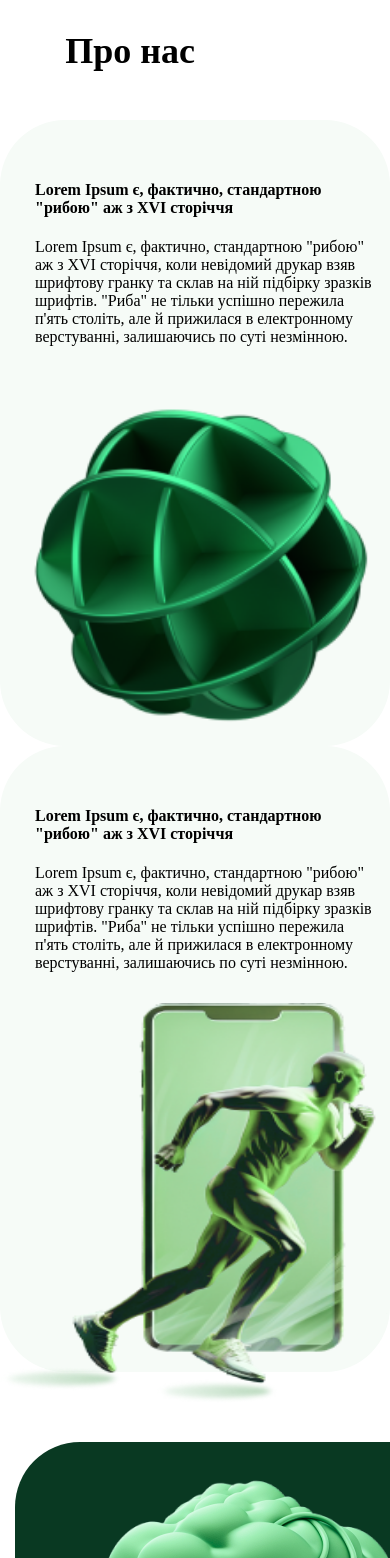
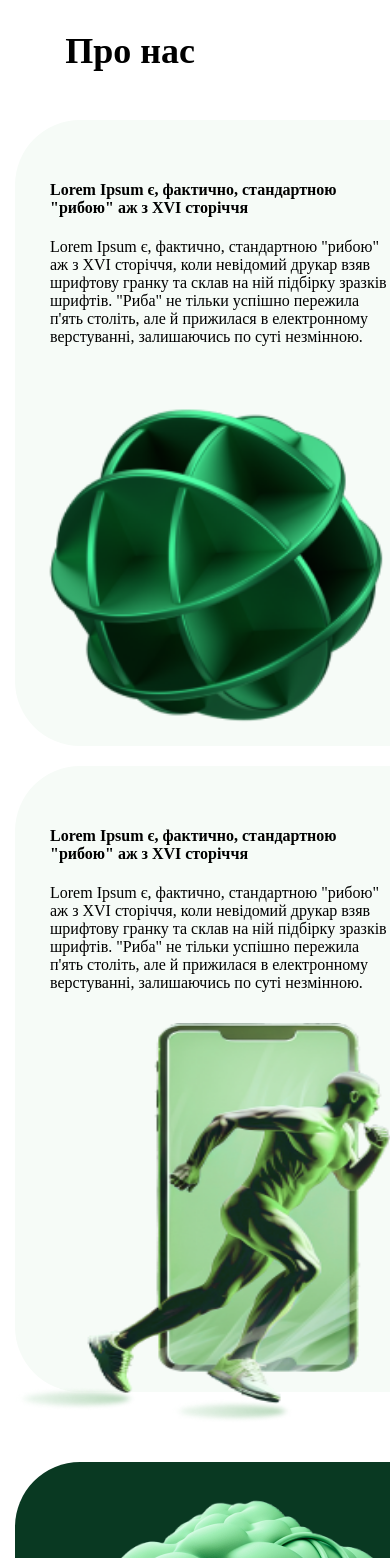
Before and after one commit to speen13/investGroup, a React (Vite) app: page / in a window 390 px wide. Shown: the part 1270-2828 px from the top of the page. Built offline with nearby package versions, Linux system fonts and the light colour scheme.

Commit message:
apgreate mobile version

```diff
--- a/src/Components/block_2/Block_2.css
+++ b/src/Components/block_2/Block_2.css
@@ -88,14 +88,22 @@ background-color: #093922;
     }
 .main_block_1 {
     flex-direction: column;
-
+    margin-right: auto;
     margin-top: 400px;
     height: 626px;
+    margin-left: 15px;
+    width: 467px;
+
 
 }
 .main_block_2 {
+    margin-top: 20px;
+    margin-right: auto;
     flex-direction: column;
     height: 626px;
+    margin-left: 15px;
+    width: 467px;
+
 }
 
     .main_block_img img {
```
